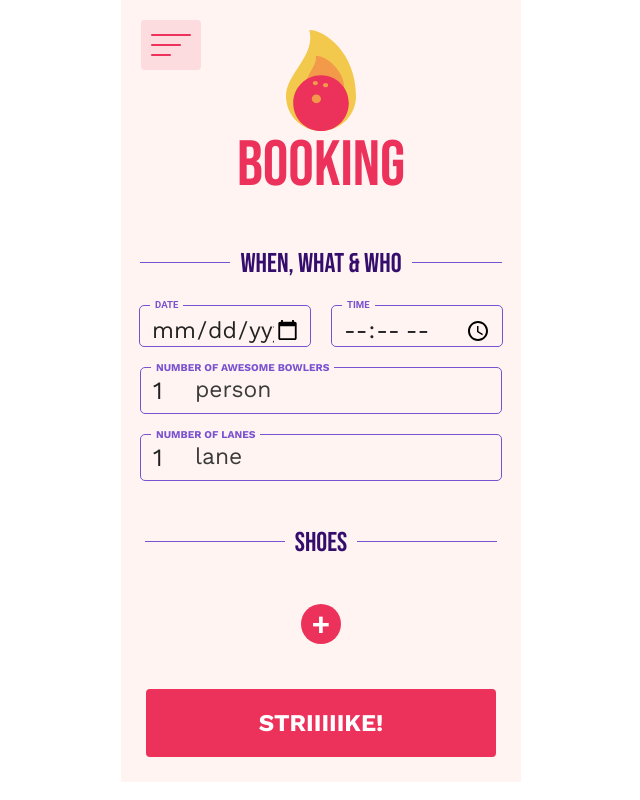
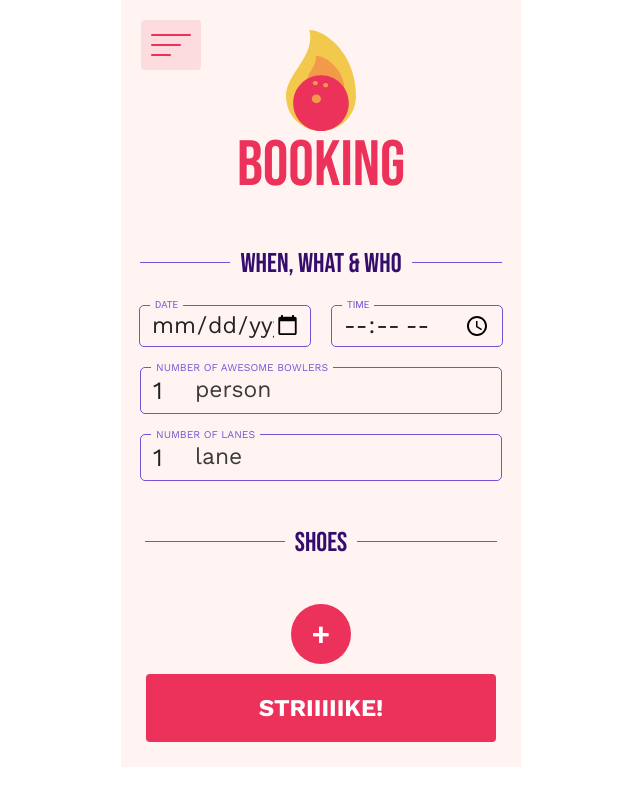
Before and after one commit to Eikei7/Strajk-Bowling, a React (Vite) app: page /booking in a window 1280 px wide. Shown: the whole page, without its empty margins (319-959 px from the left). Built offline with nearby package versions, Linux system fonts and the light colour scheme.

Commit message:
Confirmation page changes

```diff
--- a/src/App.css
+++ b/src/App.css
@@ -142,7 +142,7 @@ h2 {
 .booking-details::before {
   content: "";
   display: inline-block;
-  width: 110px;
+  width: 100px;
   height: 1px;
   background-color: #7A52D1;
   vertical-align: middle;
@@ -151,7 +151,7 @@ h2 {
 .booking-details::after {
   content: "";
   display: inline-block;
-  width: 110px;
+  width: 100px;
   height: 1px;
   background-color: #7A52D1;
   vertical-align: middle;
@@ -206,8 +206,10 @@ input {
 .input-total {
   display: flex;
   align-items: center;
+  justify-content: space-between;
   position: relative;
   text-align: left;
+  margin-top: 40px;
   padding: 10px;
   width: 340px;
   height: 25px;
@@ -220,6 +222,8 @@ input {
 .input-field-date, .input-field-time {
   position: relative;
   text-align: left;
+  display: flex;
+  align-items: center;
   padding: 10px;
   width: 150px;
   height: 20px;
@@ -249,7 +253,6 @@ input {
   top: -8px;
   left: 10px;
   font-size: 0.5em;
-  font-weight: bold;
   background-color: #fff4f1;
   padding: 0 5px;
   color: #7A52D1;
@@ -278,8 +281,8 @@ input {
   margin-right: 60px;
   margin-left: 60px;
   border-radius: 50%;
-  width: 40px;
-  height: 40px;
+  width: 60px;
+  height: 60px;
   font-size: 2em;
   cursor: pointer;
   align-items: center;
@@ -292,7 +295,8 @@ input {
   font-weight: bold;
   text-transform: uppercase;
   border-radius: 4px;
-  margin: 25px 0;
+  margin-bottom: 25px;
+  margin-top: -10px;
 }
 /* Stilar för hamburger-knappen */
 .hamburger {
--- a/src/components/Confirmation.tsx
+++ b/src/components/Confirmation.tsx
@@ -27,28 +27,35 @@ const Confirmation: React.FC = () => {
       <img src="logo.svg" alt="Confirmation" width="70px" />
       <h1 className="header-confirmation">See you soon!</h1>
       <h2 className='booking-details'>Booking Details</h2>
+
       <div className='input-field'>
-      <div className='input-label'>When</div>
-      <p>{bookingData.when.replace("T", ", ")}</p>
+        <div className='input-label'>When</div>
+        <p>{bookingData.when.replace("T", ", ")}</p>
       </div>
+
       <div className='input-field'>
-      <div className='input-label'>Who</div>
-      <p> {bookingData.people}</p>
+        <div className='input-label'>Who</div>
+        <p>{`${bookingData.people} ${bookingData.people === 1 ? "person" : "people"}`}</p>
       </div>
+
       <div className='input-field'>
-      <div className='input-label'>Lanes</div>
-      <p> {bookingData.lanes}</p>
+        <div className='input-label'>Lanes</div>
+        <p>{`${bookingData.lanes} ${bookingData.lanes === 1 ? "lane" : "lanes"}`}</p>
       </div>
+
       <div className='input-field'>
         <div className='input-label'>Booking number</div>
-      <p>{bookingData.id}</p>
+        <p>{bookingData.id}</p>
       </div>
+
       <div className='input-total'>
-      <p><strong>Total:</strong> {bookingData.price} sek</p>
+        <p><strong>Total:</strong></p>
+        {bookingData.price} sek
       </div>
       <button className="btn-strike" onClick={() => navigate('/booking')}>Sweet, let's go!</button>
     </div>
   );
+
 };
 
 export default Confirmation;
```
